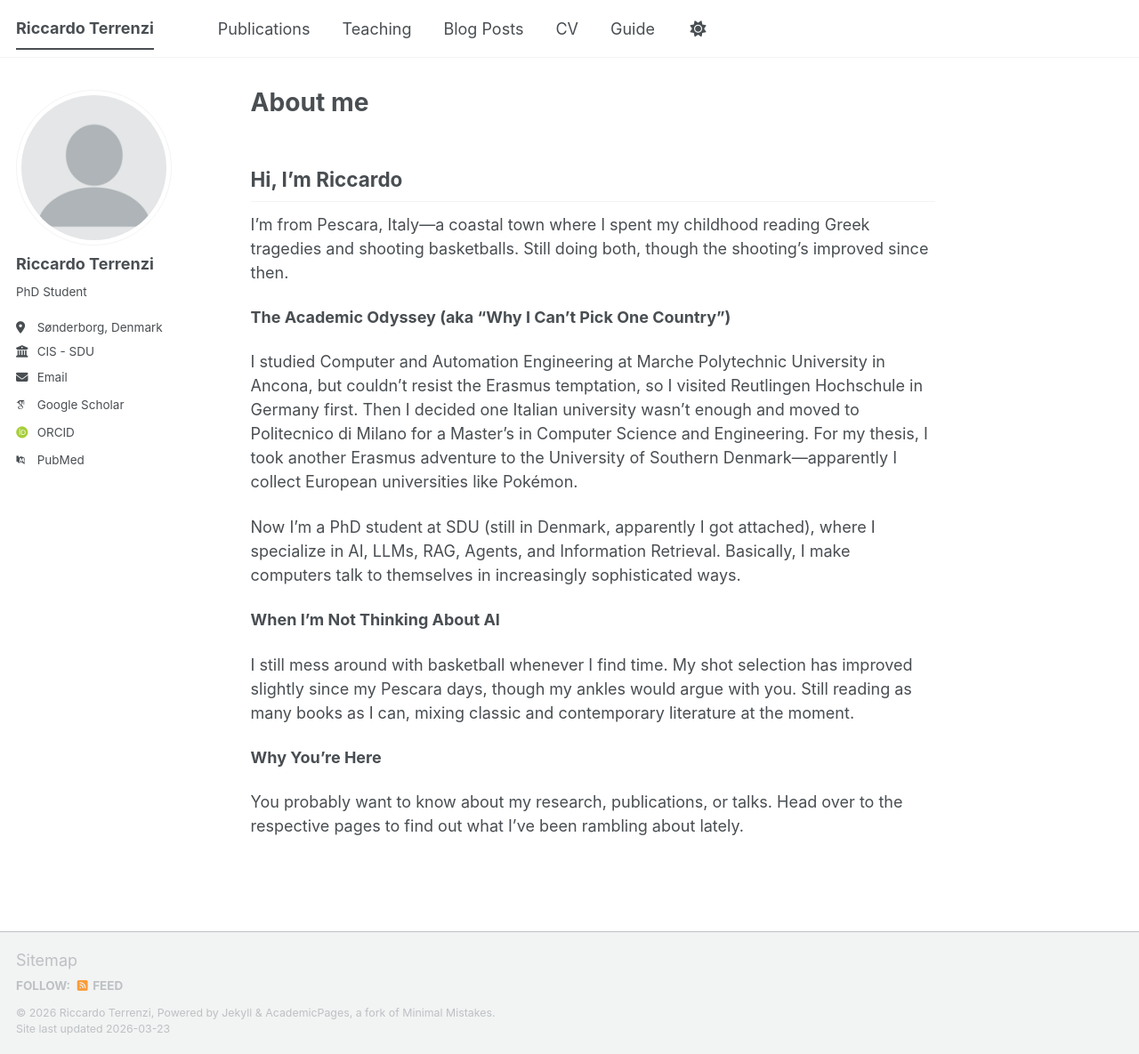
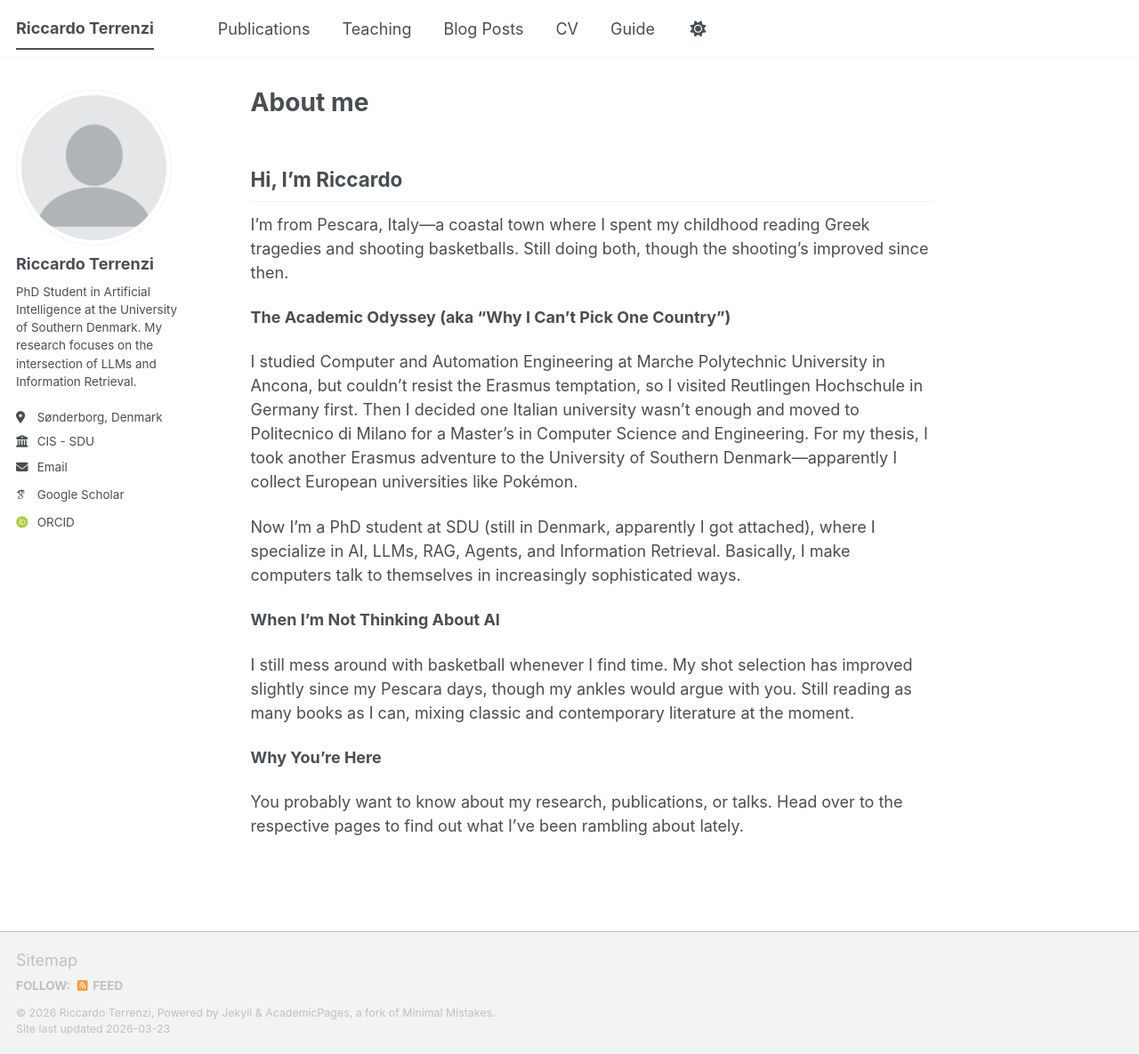
Before and after one commit to Ricter22/ricter22.github.io, a Jekyll site: the page built from _pages/about.md, in a window 1280 px wide and 1185 px high. Shown: the whole window at 89% size. Built offline with Jekyll 4.4.1, drawn with Linux system fonts in a browser that asks for light colours; some web fonts are replaced; a script bundle is joined from its source files by our own code; library files that are not in the unit come from our copies; some of the changed lines change nothing that is shown.

Commit message:
update config links

```diff
--- a/_config.yml
+++ b/_config.yml
@@ -26,7 +26,7 @@ author:
   avatar           : "profile.png"
   name             : "Riccardo Terrenzi"
   pronouns         : # example: "she/her"
-  bio              : "PhD Student"
+  bio              : "PhD Student in Artificial Intelligence at the University of Southern Denmark. My research focuses on the intersection of LLMs and Information Retrieval."
   location         : "Sønderborg, Denmark"
   employer         : "CIS - SDU"
   uri              : # URL
@@ -38,13 +38,14 @@ author:
   googlescholar    : "https://scholar.google.com/citations?user=6HrzE_YAAAAJ&hl=it&oi=ao"
   inspire-hep      : # URL
   impactstory      : # URL
-  orcid            : "https://orcid.org/yourorcidurl"
+  orcid            : "https://orcid.org/0009-0006-8310-1940"
   semantic         : # URL
   ssrn             : # URL
-  pubmed           : "https://www.ncbi.nlm.nih.gov/pubmed/?term=john+snow"
+  pubmed           : #"https://www.ncbi.nlm.nih.gov/pubmed/?term=john+snow"
   researchgate     : # URL
   scopus           : # URL
   zotero           : # URL
+  linkedin         : "www.linkedin.com/in/riccardo-terrenzi-28ba85218"
 
 
   # Repositories and software development
@@ -84,8 +85,8 @@ author:
 
 # Publication Category - The following the list of publication categories and their headings
 publication_category:
-  books:
-    title: 'Books'
+  #books:
+  #  title: 'Books'
   manuscripts:
     title: 'Journal Articles'
   conferences:
```
